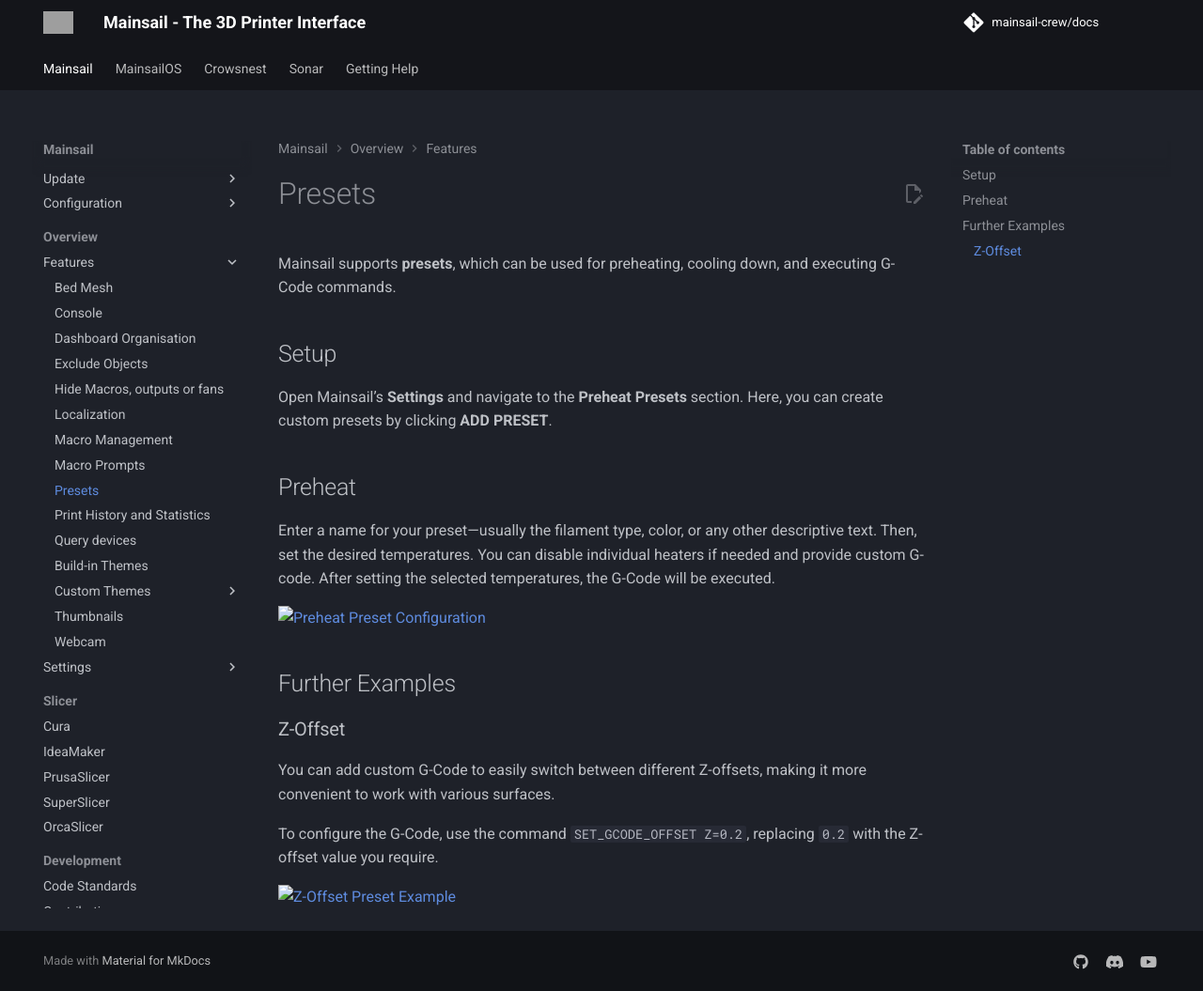
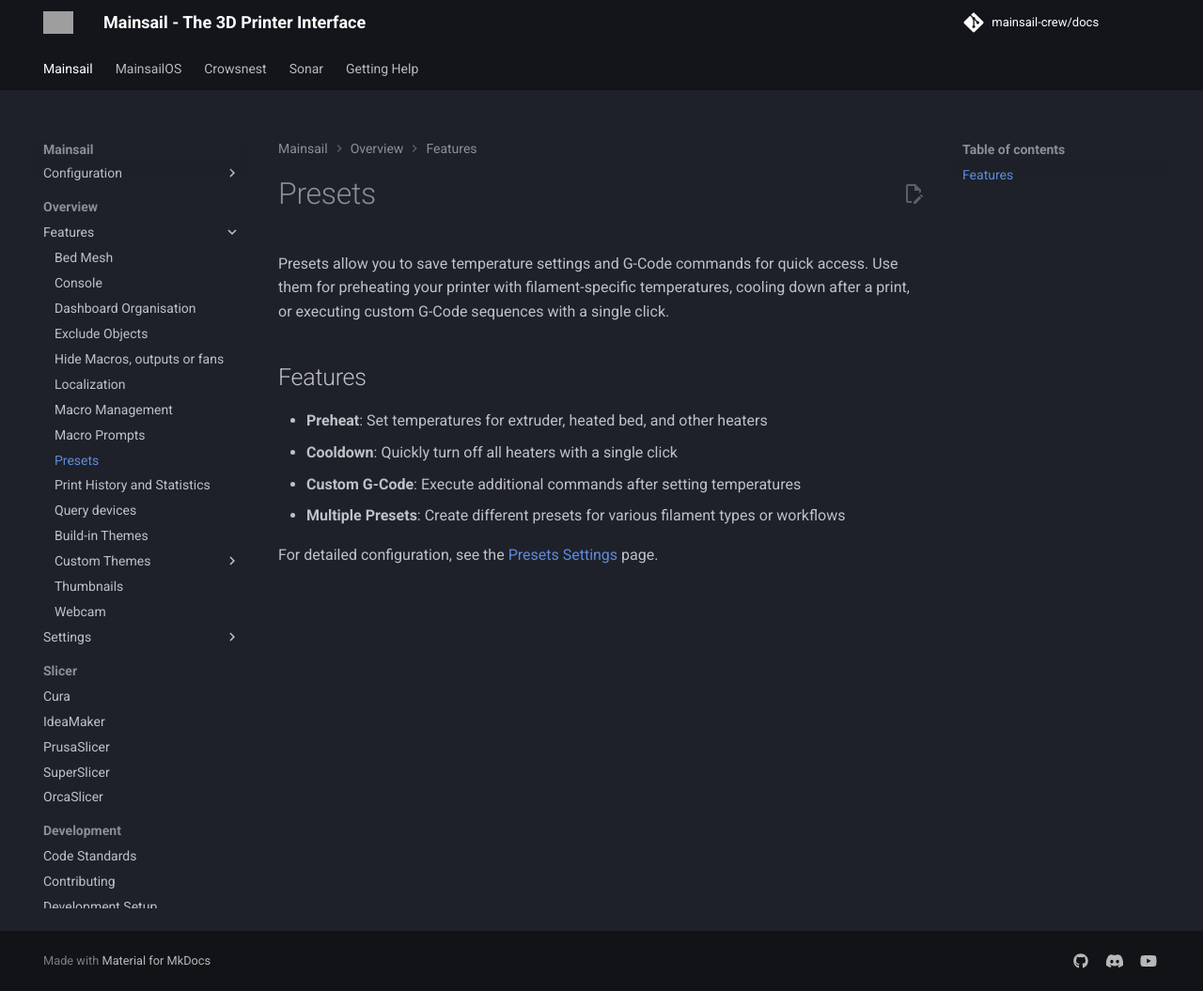
Before and after one commit to mainsail-crew/docs, an MkDocs documentation site: the page built from docs/features/presets.md, in a window 1280 px wide and 1055 px high. Shown: the whole window at 94% size. Built offline with MkDocs 1.6.1 and Material for MkDocs 9.7.7, drawn with Linux system fonts in a browser that asks for light colours; comment, search, counter and statistics services are not loaded; grey boxes are pictures that could not be loaded.

Commit message:
fix: improve features/presets.md

```diff
--- a/docs/features/presets.md
+++ b/docs/features/presets.md
@@ -1,24 +1,23 @@
+---
+title: Presets
+description: Create presets in Mainsail for preheating, cooling down, and
+  executing custom G-Code commands with a single click.
+social:
+  cards_layout_options:
+    title: Presets
+---
+
 # Presets
 
-Mainsail supports **presets**, which can be used for preheating, cooling down, and executing G-Code commands.
+Presets allow you to save temperature settings and G-Code commands for quick access. Use them
+for preheating your printer with filament-specific temperatures, cooling down after a print,
+or executing custom G-Code sequences with a single click.
 
+## Features
 
-## Setup
+- **Preheat**: Set temperatures for extruder, heated bed, and other heaters
+- **Cooldown**: Quickly turn off all heaters with a single click
+- **Custom G-Code**: Execute additional commands after setting temperatures
+- **Multiple Presets**: Create different presets for various filament types or workflows
 
-Open Mainsail’s **Settings** and navigate to the **Preheat Presets** section. Here, you can create custom presets by clicking **ADD PRESET**.
-
-## Preheat
-
-Enter a name for your preset—usually the filament type, color, or any other descriptive text. Then, set the desired temperatures. You can disable individual heaters if needed and provide custom G-code. After setting the selected temperatures, the G-Code will be executed.
-
-![Preheat Preset Configuration](../images/features/preset-preheat.png)
-
-## Further Examples
-
-### Z-Offset
-
-You can add custom G-Code to easily switch between different Z-offsets, making it more convenient to work with various surfaces.
-
-To configure the G-Code, use the command `SET_GCODE_OFFSET Z=0.2`, replacing `0.2` with the Z-offset value you require.
-
-![Z-Offset Preset Example](../images/features/preset-zoffset.png)
+For detailed configuration, see the [Presets Settings](/settings/presets/) page.
```
